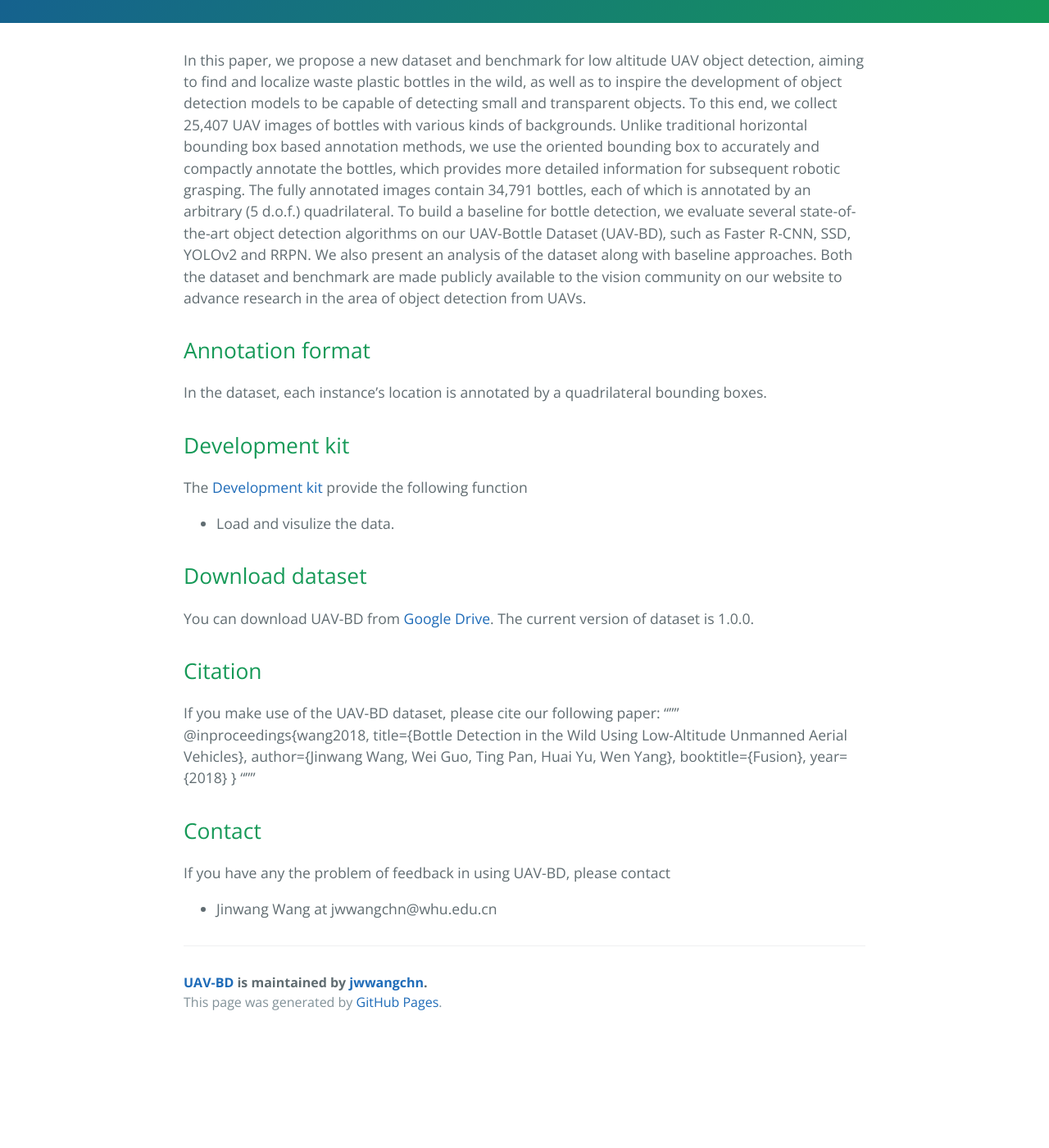
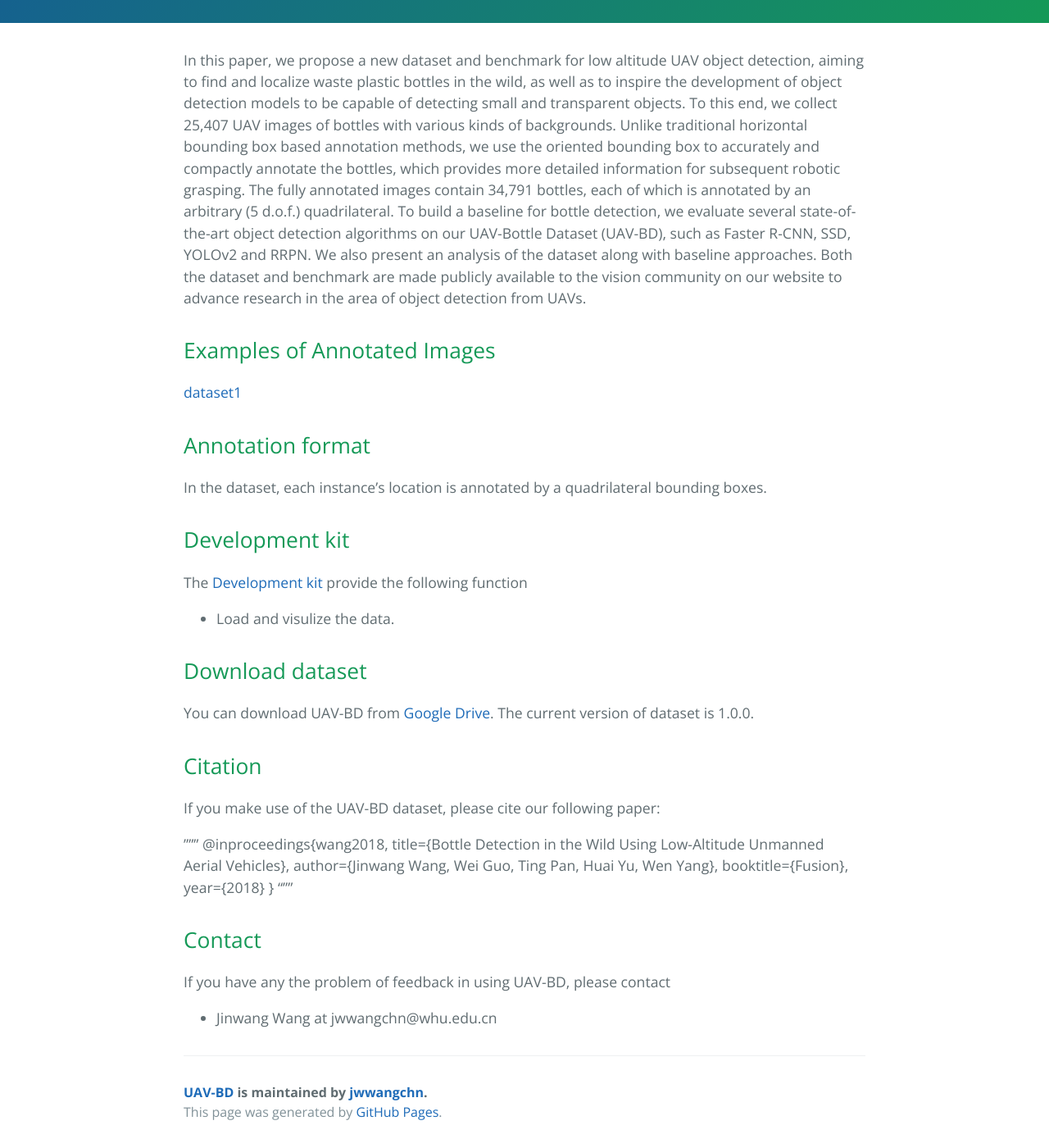
Before and after one commit to jwwangchn/UAV-BD, a Jekyll site: the page built from docs/index.md, in a window 1280 px wide and 1400 px high, scrolled down 433 px. Shown: the whole window at 82% size. Built offline with Jekyll 4.4.1, drawn with Linux system fonts in a browser that asks for light colours; our own code applies the rules of GitHub Pages for plain Markdown files; before the commit the page ends 1699 px from its top, so only the background shows below that.

Commit message:
add dataset images

```diff
--- a/docs/index.md
+++ b/docs/index.md
@@ -1,5 +1,8 @@
 
 In this paper, we propose a new dataset and benchmark for low altitude UAV object detection, aiming to find and localize waste plastic bottles in the wild, as well as to inspire the development of object detection models to be capable of detecting small and transparent objects. To this end, we collect 25,407 UAV images of bottles with various kinds of backgrounds. Unlike traditional horizontal bounding box based annotation methods, we use the oriented bounding box to accurately and compactly annotate the bottles, which provides more detailed information for subsequent robotic grasping. The fully annotated images contain 34,791 bottles, each of which is annotated by an arbitrary (5 d.o.f.) quadrilateral. To build a baseline for bottle detection, we evaluate several state-of-the-art object detection algorithms on our UAV-Bottle Dataset (UAV-BD), such as Faster R-CNN, SSD, YOLOv2 and RRPN. We also present an analysis of the dataset along with baseline approaches. Both the dataset and benchmark are made publicly available to the vision community on our website to advance research in the area of object detection from UAVs.
+
+## Examples of Annotated Images
+[dataset1](http://p2ztp403s.bkt.clouddn.com//18-5-28/20720328.jpg)
 
 ## Annotation format
 In the dataset, each instance's location is annotated by a quadrilateral bounding boxes.
@@ -14,6 +17,7 @@ You can download UAV-BD from [Google Drive](https://drive.google.com/open?id=1uZ
 
 ## Citation
 If you make use of the UAV-BD dataset, please cite our following paper:
+
 """
 @inproceedings{wang2018,
 title={Bottle Detection in the Wild Using Low-Altitude Unmanned Aerial Vehicles},
@@ -22,6 +26,7 @@ booktitle={Fusion},
 year={2018}
 }
 """
+
 ## Contact
 If you have any the problem of feedback in using UAV-BD, please contact
 - Jinwang Wang at jwwangchn@whu.edu.cn
```
